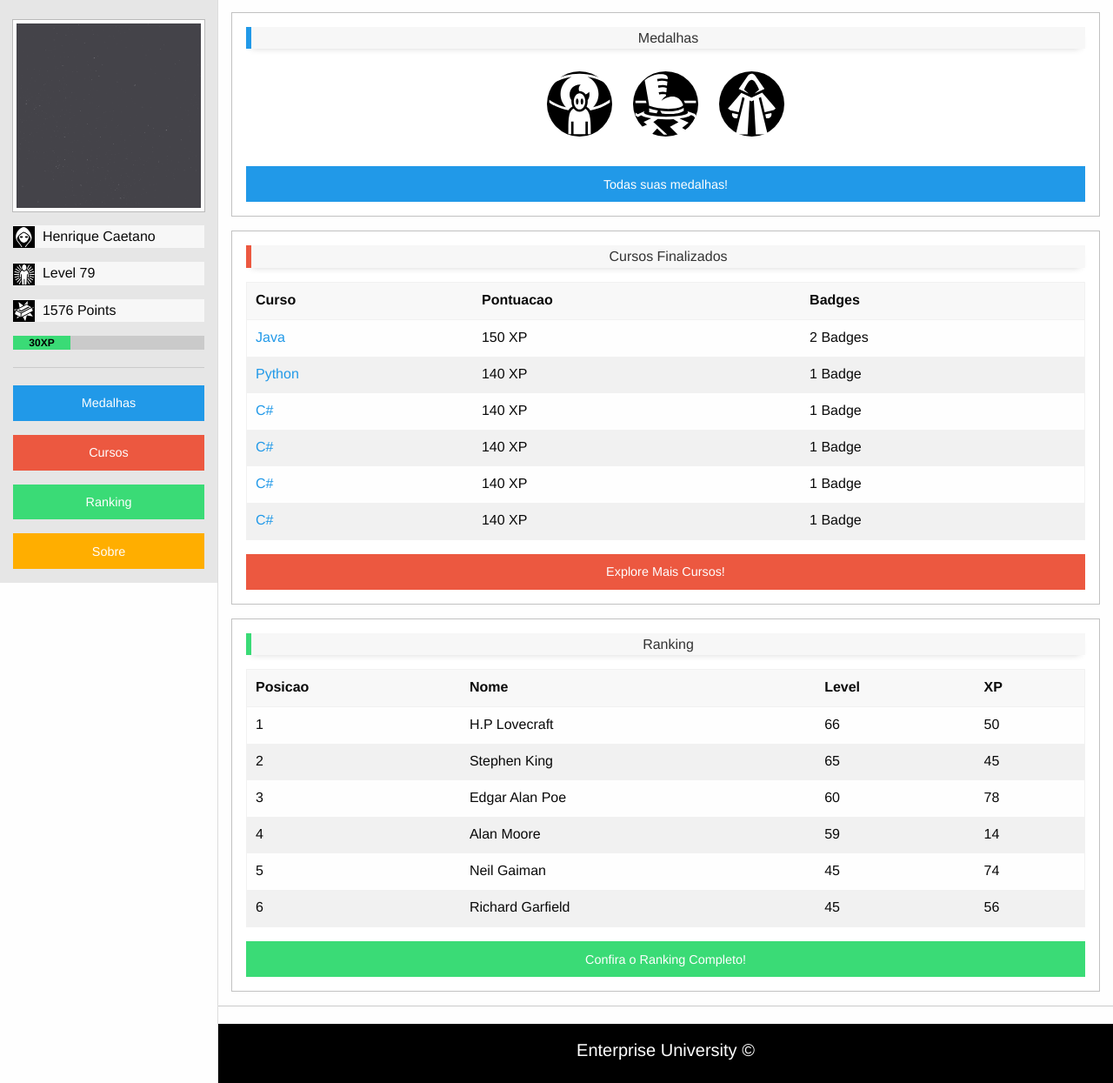
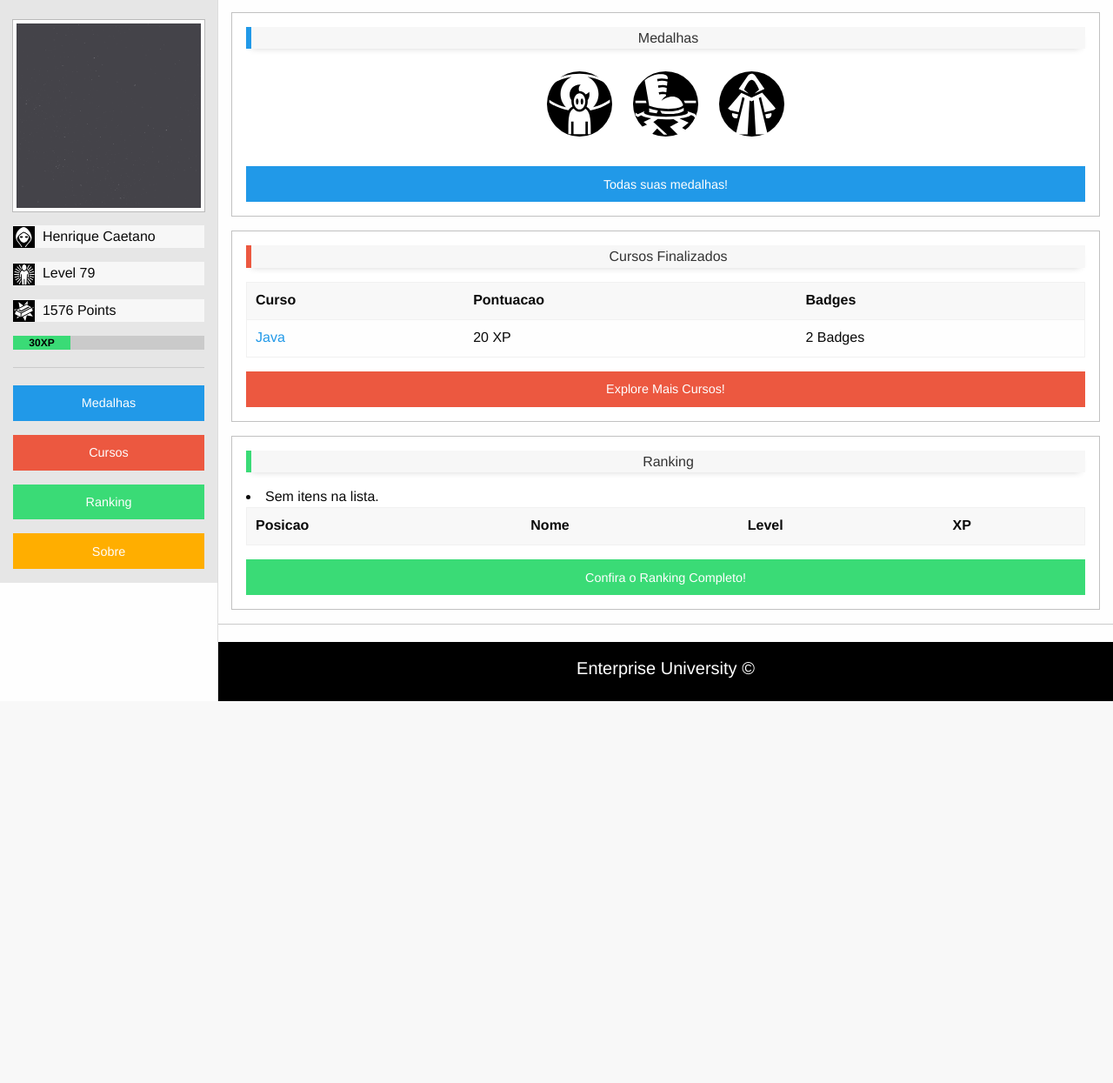
Before and after one commit to Halcae/Django, a Django app: page /home in a window 1280 px wide. Shown: the part 41-1286 px from the top of the page at 87% size. After the commit the page ends 847 px from the top, so only its background shows below. Run offline with Django 3.2, Linux system fonts and the light colour scheme; a user stored in the database is signed in; data comes from the database, SQL or seed files in the repository; both versions use the stored data as it was after the commit; lists and menus that the app fills with data are empty; some libraries are stand-ins or nearby versions.

Commit message:
lista dos cursos realizados na pagina inicial

```diff
--- a/tcc/polls/models.py
+++ b/tcc/polls/models.py
@@ -31,8 +31,6 @@ class Usuario_Curso(models.Model):
     usuario = models.ForeignKey(Usuario, on_delete=models.CASCADE)
     curso = models.ForeignKey(Curso, on_delete=models.CASCADE)
     data_conclusao = models.DateTimeField('Data de Conclusao')
-    def __str__(self):
-        return self.usuario, self.curso
 
 class Usuario_Medalha(models.Model):
     usuario = models.ForeignKey(Usuario, on_delete=models.CASCADE)
@@ -41,5 +39,3 @@ class Usuario_Medalha(models.Model):
 class Curso_Medalha(models.Model):
     curso = models.ForeignKey(Curso, on_delete=models.CASCADE)
     medalha = models.ForeignKey(Medalha, on_delete=models.CASCADE)
-    def __str__(self):
-        return self.curso, self.medalha
--- a/tcc/polls/templates/polls/index.html
+++ b/tcc/polls/templates/polls/index.html
@@ -148,36 +148,13 @@
                   </tr>
                 </thead>
                 <tbody>
-                  <tr>
-                    <td><a>Java</a></td>
-                    <td>150 XP</td>
+                 {% for c in cursos %}
+                    <tr>
+                    <td><a>{{ c.curso.nome }}</a></td>
+                    <td>{{ c.curso.experiencia_curso }} XP</td>
                     <td>2 Badges</td>
                   </tr>
-                  <tr>
-                    <td><a>Python</a></td>
-                    <td>140 XP</td>
-                    <td>1 Badge</td>
-                  </tr>
-                  <tr>
-                    <td><a>C#</a></td>
-                    <td>140 XP</td>
-                    <td>1 Badge</td>
-                  </tr>
-                  <tr>
-                    <td><a>C#</a></td>
-                    <td>140 XP</td>
-                    <td>1 Badge</td>
-                  </tr>
-                  <tr>
-                    <td><a>C#</a></td>
-                    <td>140 XP</td>
-                    <td>1 Badge</td>
-                  </tr>
-                  <tr>
-                    <td><a>C#</a></td>
-                    <td>140 XP</td>
-                    <td>1 Badge</td>
-                  </tr>
+                 {% endfor %}
                 </tbody>
               </table>
               <a href="cursos.html" class="expanded button alert">Explore Mais Cursos!</a>
@@ -187,7 +164,7 @@
             <div class="callout"><!-- S  -->
               <div class="alert-box success">
                 <p class="text-center">Ranking</p>
-              </div><!--<p><img src="http://placehold.it/400x370&text=Pegasi B" alt="image of a planet called Pegasi B"></p>-->
+              </div>
               <table>
                 <thead>
                   <tr>
@@ -198,42 +175,16 @@
                   </tr>
                 </thead>
                 <tbody>
+                {% for r in object_list %}
                   <tr>
                     <td>1</td>
-                    <td>H.P Lovecraft</td>
+                    <td>{{ r.nome }}</td>
                     <td>66</td>
                     <td>50</td>
                   </tr>
-                  <tr>
-                    <td>2</td>
-                    <td>Stephen King</td>
-                    <td>65</td>
-                    <td>45</td>
-                  </tr>
-                  <tr>
-                    <td>3</td>
-                    <td>Edgar Alan Poe</td>
-                    <td>60</td>
-                    <td>78</td>
-                  </tr>
-                  <tr>
-                    <td>4</td>
-                    <td>Alan Moore</td>
-                    <td>59</td>
-                    <td>14</td>
-                  </tr>
-                  <tr>
-                    <td>5</td>
-                    <td>Neil Gaiman</td>
-                    <td>45</td>
-                    <td>74</td>
-                  </tr>
-                  <tr>
-                    <td>6</td>
-                    <td>Richard Garfield</td>
-                    <td>45</td>
-                    <td>56</td>
-                  </tr>
+                {% empty %}
+                  <li>Sem itens na lista.</li>
+                {% endfor %}
                 </tbody>
               </table>
               <a href="ranking.html" class="expanded button success">Confira o Ranking Completo!</a>
--- a/tcc/polls/urls.py
+++ b/tcc/polls/urls.py
@@ -3,5 +3,6 @@ from django.conf.urls import url
 from . import views
 
 urlpatterns = [
-    url(r'^$', views.ListaMedalhasView.as_view(), name='index'),
+    #url(r'^$', views.ListaMedalhasView.as_view(), name='index'),
+    #url(r'^$', views.ListaCursosView.as_view(), name='index'),
 ]
--- a/tcc/polls/views.py
+++ b/tcc/polls/views.py
@@ -4,7 +4,7 @@ from django.views.generic.base import RedirectView, TemplateView
 
 from .models import Usuario, Curso, Medalha, Usuario_Curso, Usuario_Medalha, Curso_Medalha
 
-
+"""
 class ListaMedalhasView(ListView):
     template_name = 'polls/index.html'
 
@@ -17,6 +17,19 @@ class ListaMedalhasView(ListView):
         context.update({'medalhas': self.get_queryset()[:5]})
         return context
 
+class ListaCursosView(ListView):
+    template_name = 'polls/index.html'
+
+    def get_queryset(self):
+        return Curso.objects.order_by('-nome')
+
+    def     (self, **kwargs):
+        context = super(ListaCursosView, self).get_context_data(**kwargs)
+
+        context.update({'cursos': self.get_queryset()})
+        return context
+"""
+
 class HomeView(TemplateView):
     template_name = 'polls/index.html'
 
@@ -25,8 +38,9 @@ class HomeView(TemplateView):
 
         usuario = Usuario.objects.get(system_user=self.request.user)
         medalhas = Usuario_Medalha.objects.filter(usuario=usuario)
+        cursos = Usuario_Curso.objects.filter(usuario=usuario)
 
-        context.update({'usuario': usuario, 'medalhas': medalhas})
+        context.update({'usuario': usuario, 'medalhas': medalhas, 'cursos': cursos})
         return context
 
 class HomeRedirectView(RedirectView):
```
Also changed, not shown: tcc/db.sqlite3, 3 other files.
